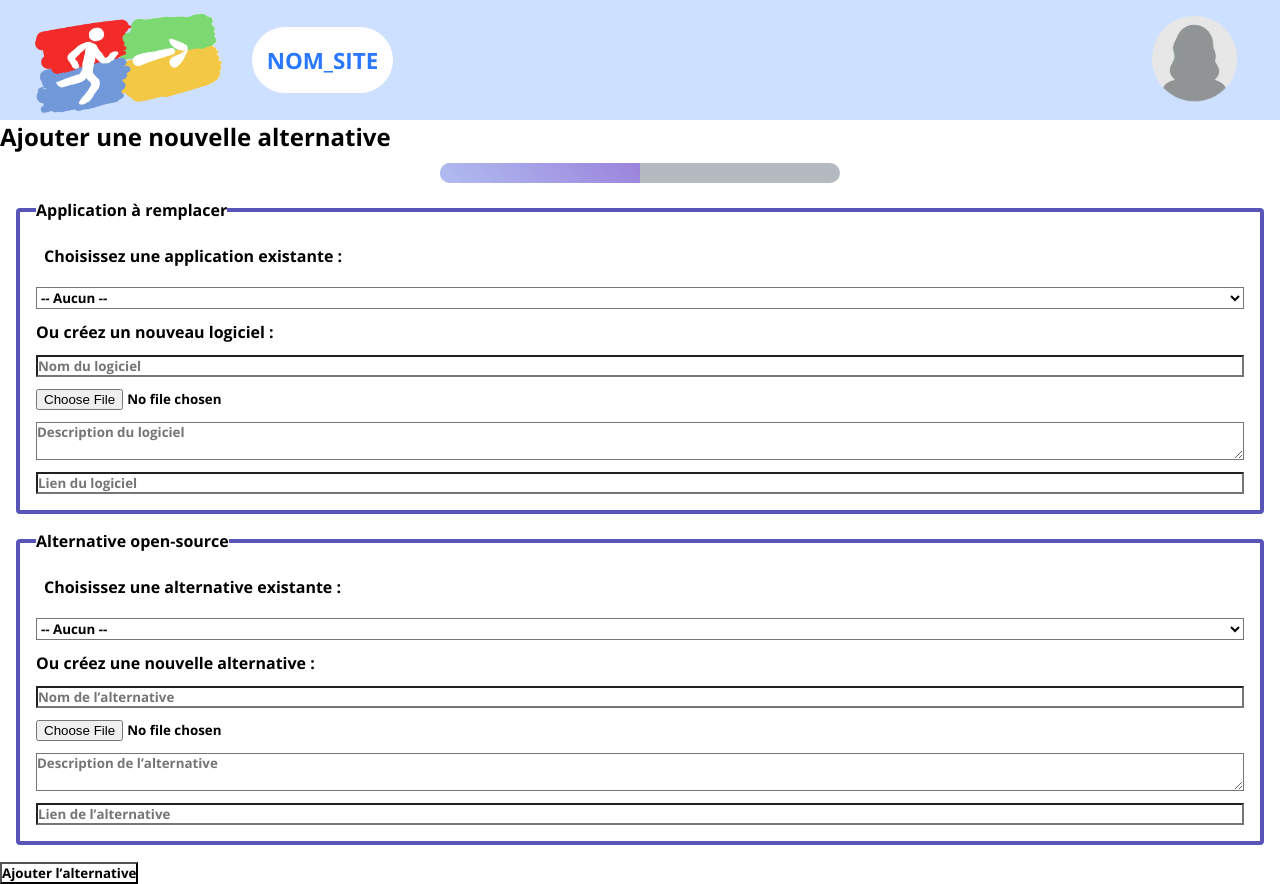
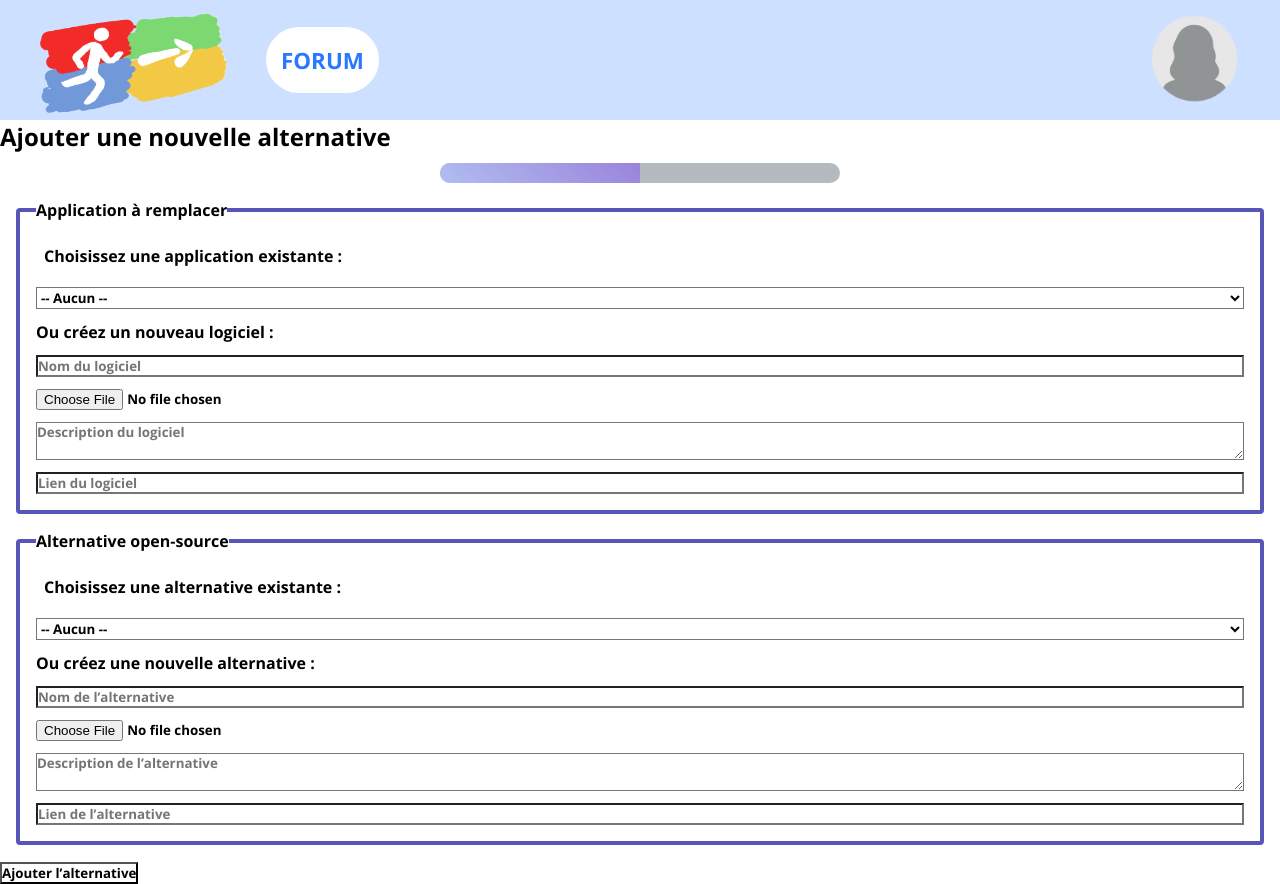
Before and after one commit to TevaPhilippe05/Nuit-de-l-info, a PHP site: page /vue/ajout-alternative.php in a window 1280 px wide. Run offline with PHP 8.4, Linux system fonts and the light colour scheme; data that the repository does not hold is empty.

Commit message:
fix name

```diff
--- a/vue/ajout-alternative.php
+++ b/vue/ajout-alternative.php
@@ -76,7 +76,7 @@ if ($_SERVER['REQUEST_METHOD'] === 'POST') {
                 <img src="../imgs/logo.png" alt="logo">
             </a>
             <a href="forum.php" class="titre_header">
-                <p>NOM_SITE</p>
+                <p>FORUM</p>
             </a>
             <div style="width: 40vw;"></div>
         </div>
```
